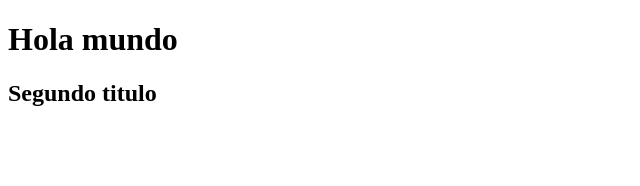
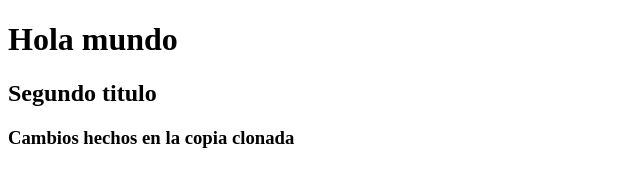
Before and after one commit to aruchinsky/proyecto-git, a plain HTML site: page index.html in a window 1280 px wide. Shown: the whole page, without its empty margins (0-640 px from the left). Drawn offline with Linux system fonts and the light colour scheme.

Commit message:
Cambios desde clonacion

```diff
--- a/index.html
+++ b/index.html
@@ -8,5 +8,6 @@
 <body>
     <h1>Hola mundo</h1>
     <h2>Segundo titulo</h2>
+    <h3>Cambios hechos en la copia clonada</h3>
 </body>
 </html>
```
